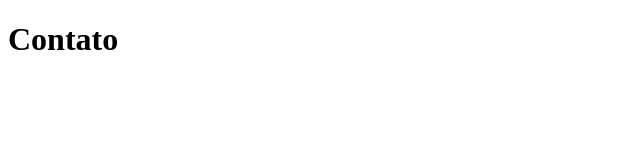
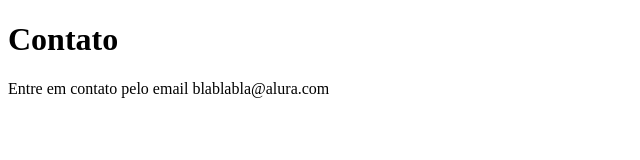
Before and after one commit to aln4sc/sistema-de-cadastro-aula, a plain HTML site: page contato.html in a window 1280 px wide. Shown: the whole page, without its empty margins (0-640 px from the left). Drawn offline with Linux system fonts and the light colour scheme.

Commit message:
adicionando o email de contato

```diff
--- a/contato.html
+++ b/contato.html
@@ -8,5 +8,6 @@
 </head>
 <body>
     <h1>Contato</h1>
+    <p>Entre em contato pelo email blablabla@alura.com</p>
 </body>
 </html>
```
